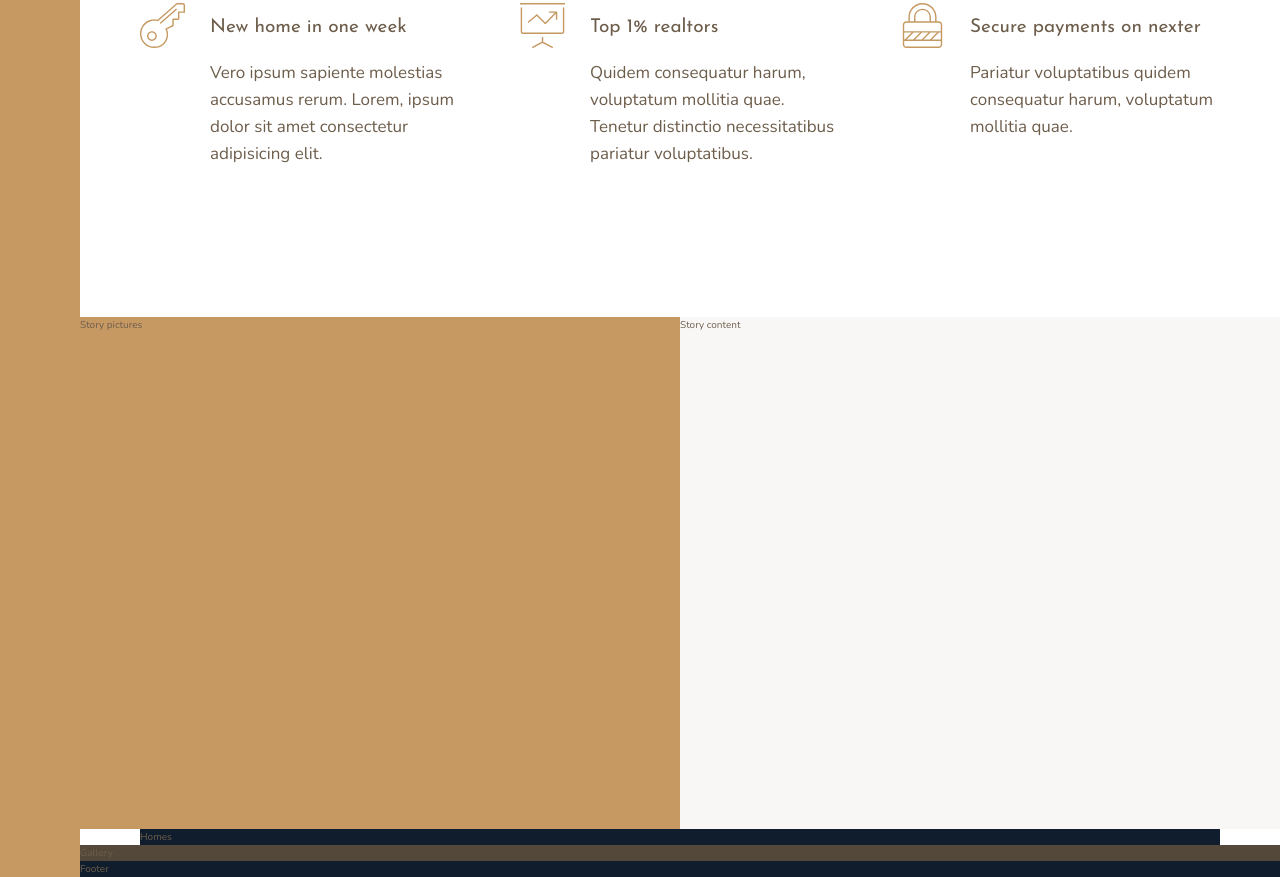
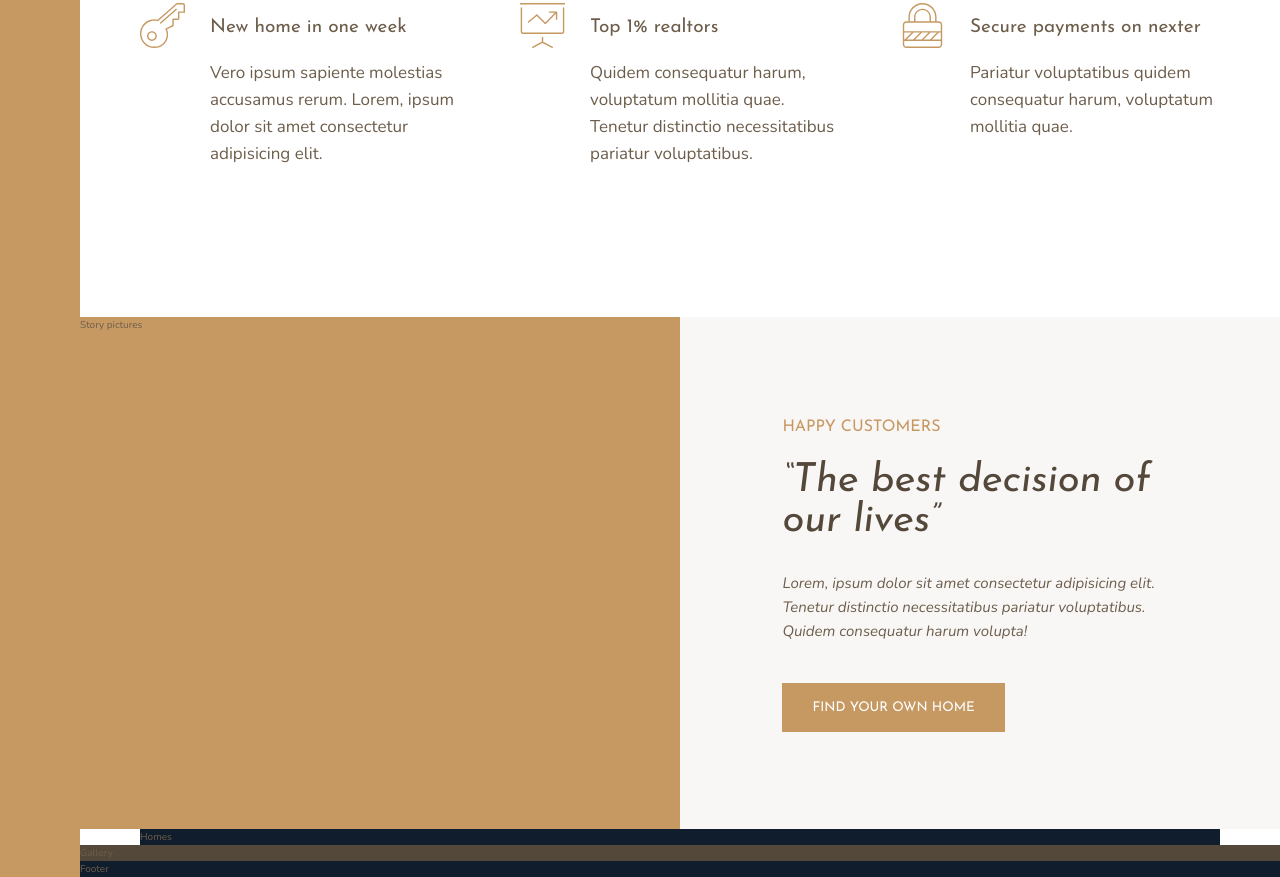
Before and after one commit to santischeurmann/css_course_part_3, a website: page index.html in a window 1280 px wide. Shown: the part 991-1868 px from the top of the page. Drawn offline with nearby package versions, Linux system fonts and the light colour scheme.

Commit message:
Begining story section (story__content)

```diff
--- a/index.html
+++ b/index.html
@@ -79,7 +79,10 @@
         </div>
 
         <div class="story__content">
-            Story content
+            <h3 class="heading-3 mb-sm">Happy customers</h3>
+            <h2 class="heading-2 heading-2--dark mb-md">&ldquo;The best decision of our lives&rdquo;</h2>
+            <p class="story__text">Lorem, ipsum dolor sit amet consectetur adipisicing elit. Tenetur distinctio necessitatibus pariatur voluptatibus. Quidem consequatur harum volupta!</p>
+            <button class="btn">Find your own home</button>
         </div>
 
         <section class="homes">
--- a/sass/_story.scss
+++ b/sass/_story.scss
@@ -8,5 +8,24 @@
     &__content {
         background-color: $color-grey-light-1;
         grid-column: col-start 5 / full-end;
+
+        padding: 6rem 8vw;
+
+        /*
+        display: flex;
+        flex-direction: column;
+        justify-content: center;
+        align-items: flex-start;
+        */
+
+        display: grid;
+        align-content: center;
+        justify-items: start;
+    }
+
+    &__text {
+        font-size: 1.5rem;
+        font-style: italic;
+        margin-bottom: 4rem;
     }
 }
--- a/sass/_typography.scss
+++ b/sass/_typography.scss
@@ -9,10 +9,19 @@
 
 .heading-2 {
     @extend %heading;
+    font-size: 4rem;
+    font-style: italic;
+    line-height: 1;
+
+    &--light {color: $color-grey-light-1;}
+    &--dark {color: $color-grey-dark-1;}
 }
 
 .heading-3 {
     @extend %heading;
+    font-size: 1.6rem;
+    color: $color-primary;
+    text-transform: uppercase;
 }
 
 .heading-4 {
@@ -22,3 +31,25 @@
     &--light {color: $color-grey-light-1;}
     &--dark {color: $color-grey-dark-1;}
 }
+
+.btn {
+    background-color: $color-primary;
+    color: #fff;
+    border: none;
+    border-radius: 0;
+    font-family: $font-display;
+    font-size: 1.5;
+    text-transform: uppercase;
+    padding: 1.8rem 3rem;
+    cursor: pointer;
+    transition: all .2s;
+
+    &:hover {
+        background-color: $color-primary-dark;
+    }
+}
+
+.mb-sm { margin-bottom: 2rem; }
+.mb-md { margin-bottom: 3rem; }
+.mb-lg { margin-bottom: 4rem; }
+.mb-hg { margin-bottom: 8rem; }
```
Also changed, not shown: css/style.css.
